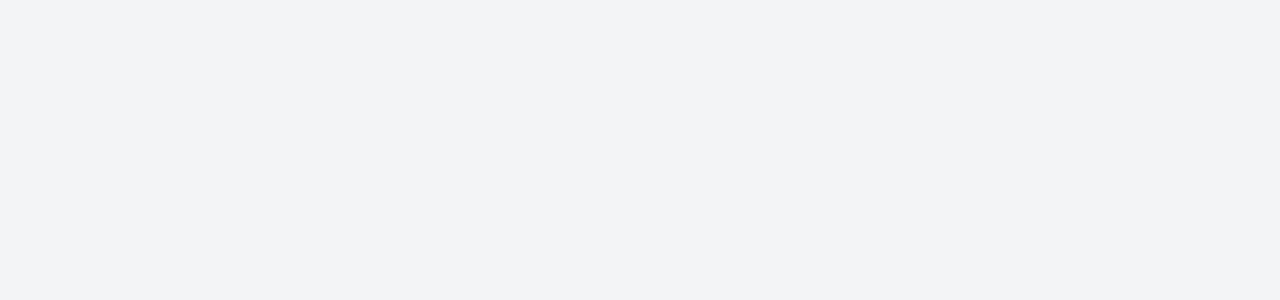
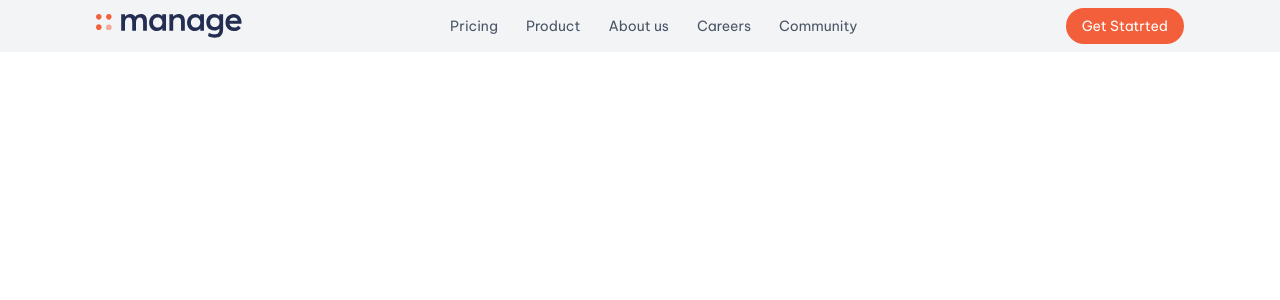
Before and after one commit to FrancoRaymond/manage-landing-page, a React (Vite) app: page / in a window 1280 px wide. Shown: the top 300 px of the page. Built offline with nearby package versions, Linux system fonts and the light colour scheme.

Commit message:
added a navbar

```diff
--- a/src/App.tsx
+++ b/src/App.tsx
@@ -1,7 +1,9 @@
+import Navbar from "./components/Navbar"
 function App() {
 
   return (
-    <div className="p-40 h-screen bg-gray-100 w-full">
+    <div className="bg-gray-100 w-full">
+      <Navbar />
 
     </div>
   )
--- /dev/null
+++ b/src/components/Navbar.tsx
@@ -0,0 +1,25 @@
+import logo from '../assets/images/logo.svg'
+import menu from '../assets/images/icon-hamburger.svg'
+
+const Navbar = () => {
+  return (
+    <div className='flex items-center justify-between px-2.5 sm:px-5 md:px-10 lg:px-24 py-2'>
+        <a href="#"><img src={logo} alt="" /></a>
+        <nav className='hidden md:flex'>
+            <ul className='flex items-center gap-7 text-sm text-gray-600'>
+                <li><a href="#">Pricing</a></li>
+                <li><a href="#">Product</a></li>
+                <li><a href="#">About us</a></li>
+                <li><a href="#">Careers</a></li>
+                <li><a href="#">Community</a></li>
+            </ul>
+        </nav>
+        <button className='text-sm text-white rounded-3xl py-2 px-4 bg-[#f25f3a] hidden md:flex'>Get Statrted</button>
+        <div className='md:hidden'>
+            <button className='cursor-pointer'><img src={menu} alt="" /></button>
+        </div>
+    </div>
+  )
+}
+
+export default Navbar
```
Also changed, not shown: tsconfig.app.json (+3 -5 lines).
